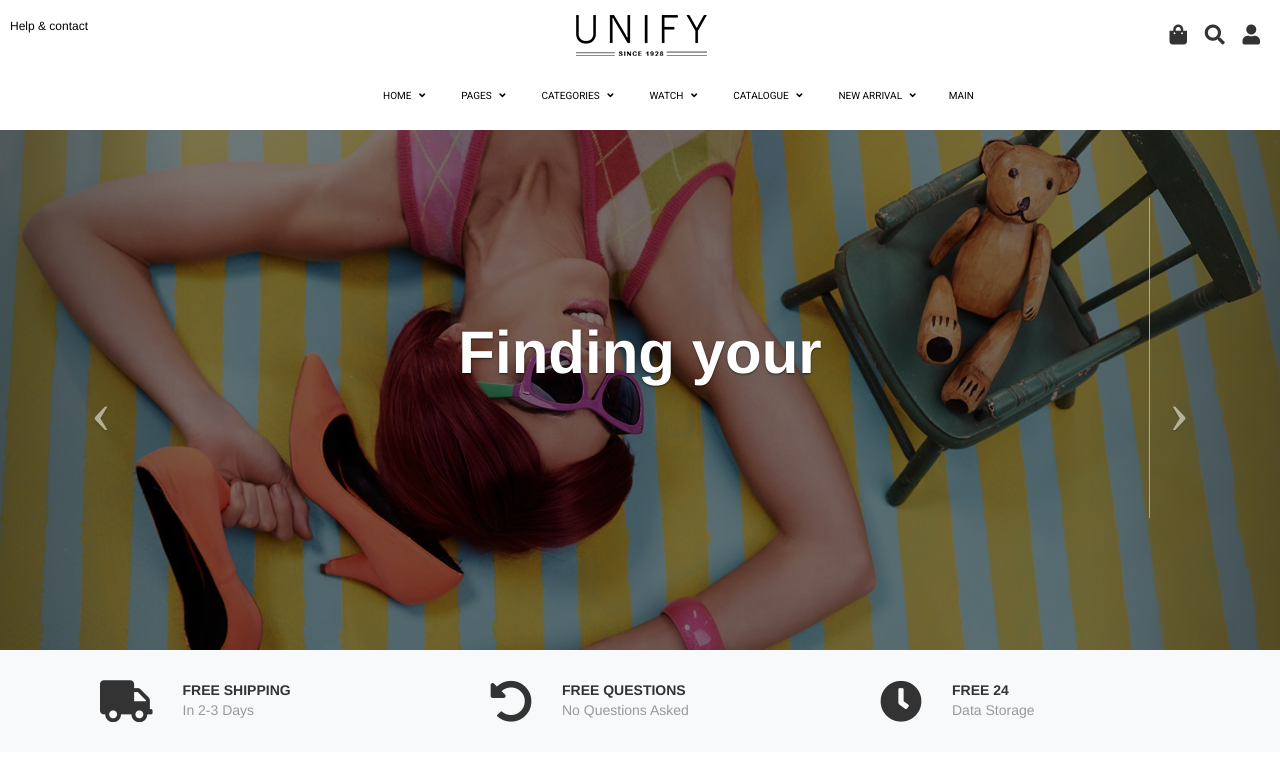
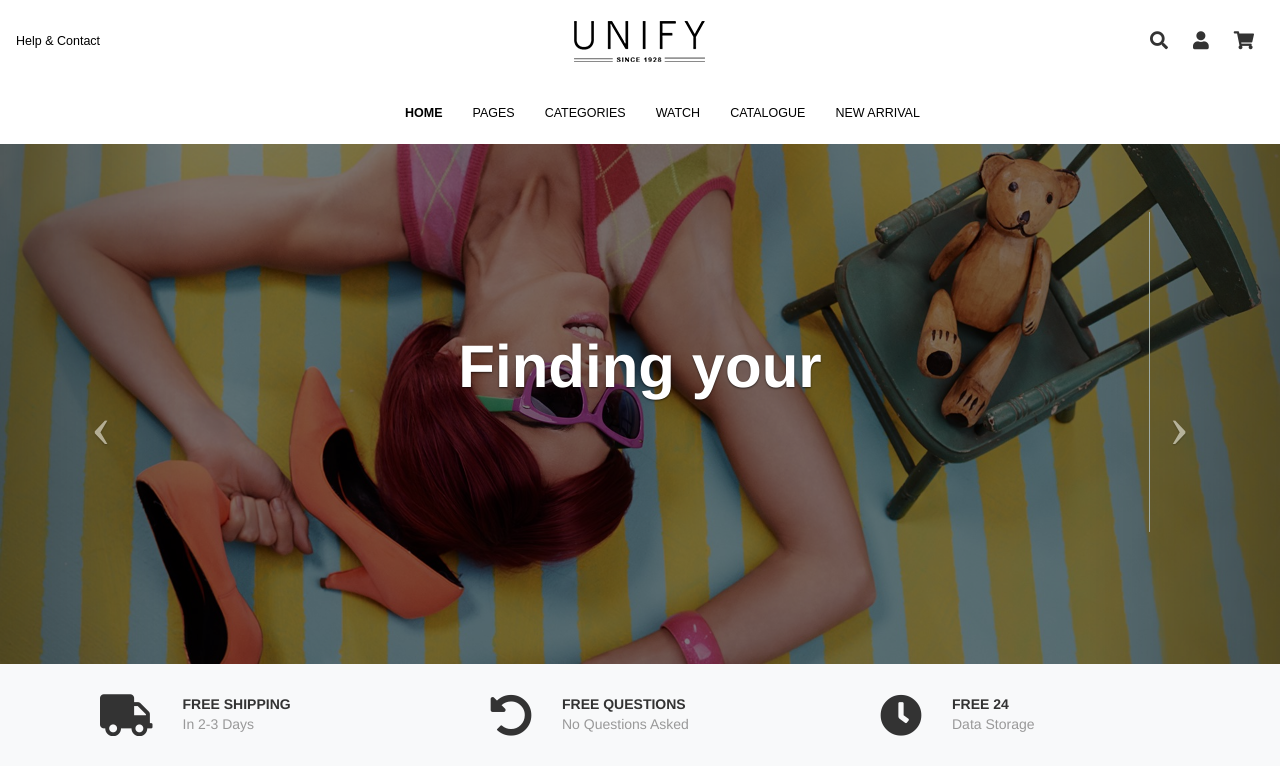
Before and after one commit to minahilnawaz66/unify, a website: page index.html in a window 1280 px wide. Shown: the top 779 px of the page. Drawn offline with nearby package versions, Linux system fonts and the light colour scheme; files whose address does not match are found by name; a web font is replaced by a local one.

Commit message:
header updated

```diff
--- a/css/unify.css
+++ b/css/unify.css
@@ -1770,7 +1770,7 @@ a:hover {
 	border-radius: 0%;
 }
 
-@keyframes animated-heading {
+/* @keyframes animated-heading {
 	0% {
 		transform: translateX(0%);
 		opacity: 0;
@@ -1825,33 +1825,125 @@ a:hover {
 
 .fixed .animated {
 	display: block;
-}
+} */
+
 .overflow-hidden {
 	overflow: hidden !important;
 }
-.reverse .animated {
-	animation-direction: reverse;
-}
-@keyframes animated-heading-reverse {
-	0% {
-		transform: translateX(100%);
-		opacity: 1;
-	}
-	60% {
-		transform: translateX(-20%);
-		opacity: 1;
-	}
-	80% {
-		transform: translateX(0%);
-		opacity: 1;
-	}
-	100% {
-		transform: translateX(0%);
-		opacity: 0;
-	}
-}
-.animated-heading-reverse {
-	animation-name: animated-heading-reverse;
-	animation-timing-function: ease-out;
-	margin-left: -130px;
-}
+
+.fixed .navbar {
+	display: none;
+	background-color: var(--white) !important;
+	position: fixed;
+	padding-left: 15px;
+	top: 0;
+	left: 0;
+	right: 0;
+	z-index: 999;
+	transition: ease-in-out 2s;
+}
+
+.animation-left,
+.animation-right {
+	position: relative;
+	transition: all 0.6s ease 1.2s;
+	transition-delay: 0.5s;
+	overflow: hidden;
+}
+.animation-left {
+	margin-left: -200px;
+}
+.animation-right {
+	margin-right: -200px;
+}
+.fixed .navbar + .navbar {
+	display: flex;
+	-ms-flex-align: center;
+	align-items: center;
+	-ms-flex-pack: center;
+	justify-content: center;
+	max-width: 100vw;
+	margin: 0 auto;
+	padding: 0 15px;
+}
+.fixed .navbar .animation-left,
+.fixed .navbar .animation-right {
+	opacity: 1;
+}
+.fixed .logo {
+	margin: 10px !important;
+}
+.fixed .navbar .d-none {
+	display: block !important;
+}
+.navbar .navbar-nav {
+	left: 30%;
+	position: absolute;
+}
+.fixed .navbar-nav > li > a {
+	padding-top: 20px !important;
+	padding-bottom: 20px !important;
+	line-height: 21px;
+}
+.fixed {
+}
+.navbar + .navbar {
+	padding: 10px 0 !important;
+	border-radius: none;
+	min-height: 30px;
+	margin-bottom: 0;
+	border: none;
+}
+
+select {
+	border: 0;
+	border-radius: 0;
+}
+.navbar {
+	font-family: futura-pt, sans-serif;
+	padding: 20px 0;
+	border-radius: 0 !important;
+}
+
+.min-header,
+.navbar .config {
+	font-weight: 400;
+	font-size: 12.5px;
+	line-height: 21px;
+}
+
+.navbar .config a {
+	color: var(--black) !important;
+}
+
+.flex-container {
+	display: flex;
+	align-items: center;
+	overflow: hidden !important;
+}
+
+.flex-item-left {
+	flex: 20%;
+}
+
+.flex-item-middle {
+	flex: 60%;
+}
+
+.flex-item-right {
+	flex: 20%;
+}
+.navbar-nav > li > a {
+	padding-top: 10px !important;
+	padding-bottom: 10px !important;
+	line-height: 21px;
+}
+.active {
+	font-weight: 700;
+}
+.icons {
+	font-size: 18px;
+}
+.icons i {
+	margin: 0 10px;
+}
--- a/index.html
+++ b/index.html
@@ -18,8 +18,58 @@
 		<title>Animated Header</title>
 	</head>
 	<body>
+		<div class="container-fluid">
+			<div id="header" class="flex-container justify-content-center navbar mb-0">
+				<div class="config flex-item-left clearfix">
+					<a> Help & Contact </a>
+				</div>
+
+				<div class="config flex-item-middle text-center">
+					<img class="" src="images/logo.jpg" alt="logo here" class="img-responsive" />
+				</div>
+				<div class="config flex-item-right text-right">
+					<div class="icons">
+						<i class="fa fa-search"></i>
+						<i class="fa fa-user"></i>
+						<i class="fa fa-shopping-cart"></i>
+					</div>
+				</div>
+			</div>
+			<div class="flex-container navbar min-header justify-content-center">
+				<div id="animationLeft" class="animation-left flex-item-left logo">
+					<img class="" src="images/logo.jpg" alt="logo here" class="img-responsive" />
+				</div>
+				<ul class="nav text-center flex-item-middle navbar-nav">
+					<li class="active">
+						<a class="text-black text-uppercase" href="#">HOME</a>
+					</li>
+					<li>
+						<a class="text-black text-uppercase" href="#">PAGES</a>
+					</li>
+					<li>
+						<a class="text-black text-uppercase" href="#">CATEGORIES</a>
+					</li>
+					<li>
+						<a class="text-black text-uppercase" href="#">WATCH</a>
+					</li>
+					<li>
+						<a class="text-black text-uppercase" href="#">CATALOGUE</a>
+					</li>
+					<li>
+						<a class="text-black text-uppercase" href="#">NEW ARRIVAL</a>
+					</li>
+				</ul>
+				<div id="animationRight" class="animation-right flex-item-right logo text-right">
+					<div class="icons">
+						<i class="fa fa-search"></i>
+						<i class="fa fa-user"></i>
+						<i class="fa fa-shopping-cart"></i>
+					</div>
+				</div>
+			</div>
+		</div>
 		<!--Min Header -->
-		<nav class="navbar navbar-default bar rounded-0 bg-white border-none my-0">
+		<!-- <nav class="navbar navbar-default bar rounded-0 bg-white border-none my-0">
 			<div class="py-4">
 				<div class="navbar-header">
 					<button type="button" class="navbar-toggle collapsed" data-toggle="collapse" data-target="#mainNav" aria-expanded="false">
@@ -49,10 +99,10 @@
 					</ul>
 				</div>
 			</div>
-		</nav>
+		</nav> -->
 		<!-- Main Navbar -->
-		<nav class="navbar navbar-default border-none bg-white my-0 u-header py-4 sticky-top overflow-hidden">
-			<div class="navbar-header animated animated-heading">
+		<!-- <nav class="navbar navbar-default border-none bg-white my-0 u-header py-4 sticky-top overflow-hidden">
+			<div id="animationLeft" class="navbar-header animated-left">
 				<img src="images/logo.jpg" alt="" />
 			</div>
 			<div data-aos="fade-right" data-aos-offset="300" data-aos-easing="ease-in-sine"></div>
@@ -98,7 +148,7 @@
 						<li class="link">
 							<a href="#">MAIN</a>
 						</li>
-						<ul class="mb-0 list-inline pull-right animated animated-heading-right right-t py-3">
+						<ul id="animationRight" class="mb-0 list-inline pull-right animated-right right-t py-3">
 							<li class="ml-2">
 								<span class="text-color text-color-black ml-1"><i class="fa-2x fa fa-shopping-bag"></i></span>
 							</li>
@@ -112,7 +162,7 @@
 					</ul>
 				</div>
 			</div>
-		</nav>
+		</nav> -->
 		<!-- Site Caroursel -->
 		<div id="carousel" class="carousel slide" data-ride="carousel">
 			<!-- Wrapper for slides -->
@@ -613,6 +663,10 @@
 						$("body").addClass("fixed");
 					} else {
 						$("body").removeClass("fixed");
+						$("#header").hide();
+						setTimeout(function () {
+							$("#header").show();
+						}, 1000);
 					}
 				});
 			});
```
